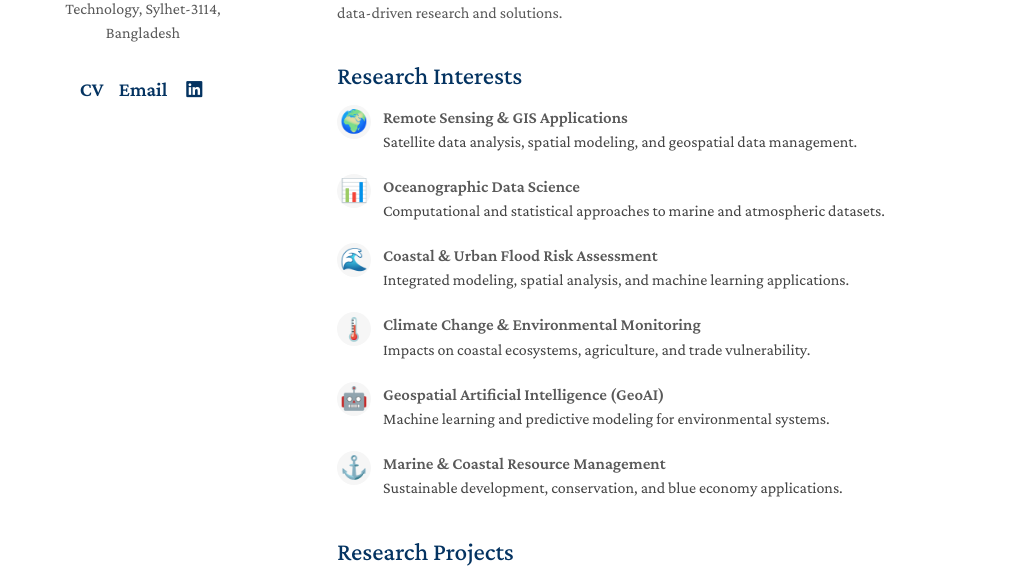
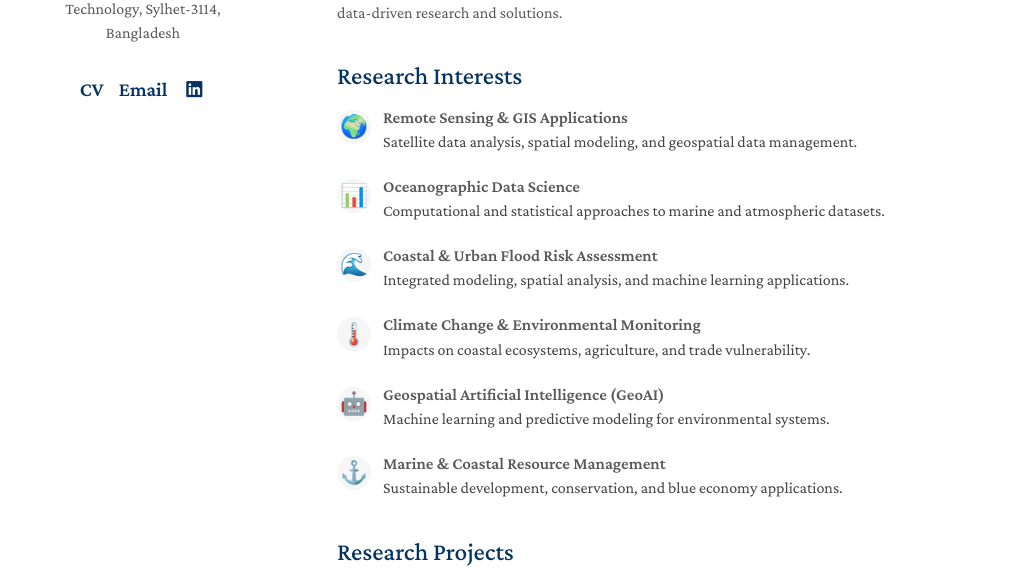
Before and after one commit to farhan-rafiq/farhan-rafiq.github.io, a Jekyll site: the page built from index.md, in a window 1280 px wide. Shown: the part 320-894 px from the top of the page, without its empty margins (133-1151 px from the left). Built offline with Jekyll 4.4.1, drawn with Linux system fonts in a browser that asks for light colours; a style sheet for code colours, icons or effects is not loaded.

Commit message:
Update index.md

```diff
--- a/index.md
+++ b/index.md
@@ -41,7 +41,7 @@ layout: homepage
 <h2>Research Interests</h2>
 <ul style="list-style:none; padding-left:0;">
   <li style="margin-bottom:20px; display:flex; align-items:flex-start;">
-    <span style="width:34px; height:34px; display:flex; align-items:center; justify-content:center; background:#f6f6f6; border-radius:50%; font-size:1.4em; margin-right:12px; flex-shrink:0;">
+    <span style="width:34px; height:34px; display:flex; align-items:center; justify-content:center; background:#f6f6f6; border-radius:50%; font-size:1.4em; margin-right:12px; flex-shrink:0; margin-top:5px;">
       🌍
     </span>
     <div>
@@ -50,7 +50,7 @@ layout: homepage
     </div>
   </li>
   <li style="margin-bottom:20px; display:flex; align-items:flex-start;">
-    <span style="width:34px; height:34px; display:flex; align-items:center; justify-content:center; background:#f6f6f6; border-radius:50%; font-size:1.4em; margin-right:12px; flex-shrink:0;">
+    <span style="width:34px; height:34px; display:flex; align-items:center; justify-content:center; background:#f6f6f6; border-radius:50%; font-size:1.4em; margin-right:12px; flex-shrink:0; margin-top:5px;">
       📊
     </span>
     <div>
@@ -59,7 +59,7 @@ layout: homepage
     </div>
   </li>
   <li style="margin-bottom:20px; display:flex; align-items:flex-start;">
-    <span style="width:34px; height:34px; display:flex; align-items:center; justify-content:center; background:#f6f6f6; border-radius:50%; font-size:1.4em; margin-right:12px; flex-shrink:0;">
+    <span style="width:34px; height:34px; display:flex; align-items:center; justify-content:center; background:#f6f6f6; border-radius:50%; font-size:1.4em; margin-right:12px; flex-shrink:0; margin-top:5px;">
       🌊
     </span>
     <div>
@@ -68,7 +68,7 @@ layout: homepage
     </div>
   </li>
   <li style="margin-bottom:20px; display:flex; align-items:flex-start;">
-    <span style="width:34px; height:34px; display:flex; align-items:center; justify-content:center; background:#f6f6f6; border-radius:50%; font-size:1.4em; margin-right:12px; flex-shrink:0;">
+    <span style="width:34px; height:34px; display:flex; align-items:center; justify-content:center; background:#f6f6f6; border-radius:50%; font-size:1.4em; margin-right:12px; flex-shrink:0; margin-top:5px;">
       🌡️
     </span>
     <div>
@@ -77,7 +77,7 @@ layout: homepage
     </div>
   </li>
   <li style="margin-bottom:20px; display:flex; align-items:flex-start;">
-    <span style="width:34px; height:34px; display:flex; align-items:center; justify-content:center; background:#f6f6f6; border-radius:50%; font-size:1.4em; margin-right:12px; flex-shrink:0;">
+    <span style="width:34px; height:34px; display:flex; align-items:center; justify-content:center; background:#f6f6f6; border-radius:50%; font-size:1.4em; margin-right:12px; flex-shrink:0; margin-top:5px;">
       🤖
     </span>
     <div>
@@ -86,7 +86,7 @@ layout: homepage
     </div>
   </li>
   <li style="margin-bottom:20px; display:flex; align-items:flex-start;">
-    <span style="width:34px; height:34px; display:flex; align-items:center; justify-content:center; background:#f6f6f6; border-radius:50%; font-size:1.4em; margin-right:12px; flex-shrink:0;">
+    <span style="width:34px; height:34px; display:flex; align-items:center; justify-content:center; background:#f6f6f6; border-radius:50%; font-size:1.4em; margin-right:12px; flex-shrink:0; margin-top:5px;">
       ⚓
     </span>
     <div>
@@ -95,8 +95,6 @@ layout: homepage
     </div>
   </li>
 </ul>
-
-
 
 
 <h2>Research Projects</h2>
```
